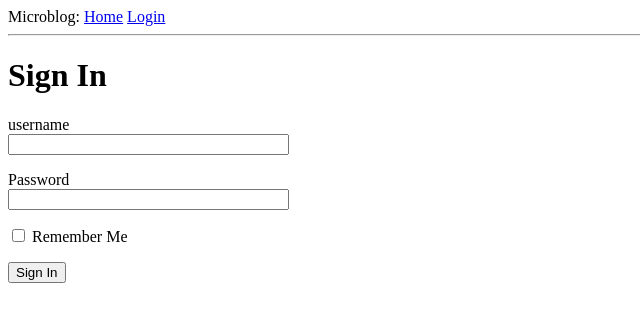
After one commit to kcodek/py-flask-mega, a Flask app: page /login in a window 1280 px wide. The commit adds this page. Shown: the top 322 px of the page, without its empty margins (0-640 px from the left). Run offline with Flask 2, Linux system fonts and the light colour scheme.

Commit message:
Ch_3: Web Forms

```diff
--- a/microblog/app/__init__.py
+++ b/microblog/app/__init__.py
@@ -1,5 +1,7 @@
 from flask import Flask
+from config import Config
 
 app = Flask(__name__)
+app.config.from_object(Config)
 
 from app import routes
--- /dev/null
+++ b/microblog/app/forms.py
@@ -0,0 +1,9 @@
+from flask_wtf import FlaskForm
+from wtforms import StringField, PasswordField, BooleanField, SubmitField
+from wtforms.validators import DataRequired
+
+class LoginForm(FlaskForm):
+    username = StringField('username', validators = [DataRequired()])
+    password = PasswordField('Password', validators=[DataRequired()])
+    remember_me = BooleanField('Remember Me')
+    submit = SubmitField('Sign In')
--- a/microblog/app/routes.py
+++ b/microblog/app/routes.py
@@ -1,5 +1,6 @@
-from flask import render_template
+from flask import render_template,flash,redirect,url_for
 from app import app
+from app.forms import LoginForm
 
 @app.route('/')
 @app.route('/index')
@@ -18,6 +19,17 @@ def index():
 
     return render_template('index.html', title='Home', user=user, posts=posts)
 
+@app.route('/login', methods=['GET', 'POST'])
+def login():
+    form = LoginForm()
+    if form.validate_on_submit():
+        flash('Login requested for user {}, remember_me={}'.format(form.username.data, form.remember_me.data))
+        # return redirect('/index')
+        return redirect(url_for('index'))
+    return render_template('login.html',title='Sign In',form=form)
+
+
+
 
 # without using templates
 # def index():
--- a/microblog/app/templates/base.html
+++ b/microblog/app/templates/base.html
@@ -1,14 +1,27 @@
 <html>
     <head>
-      {% if title %}
-      <title>{{ title }} - Microblog</title>
-      {% else %}
-      <title>Welcome to Microblog</title>
-      {% endif %}
+        {% if title %}
+        <title>{{ title }} - microblog</title>
+        {% else %}
+        <title>microblog</title>
+        {% endif %}
     </head>
     <body>
-        <div>Microblog: <a href="/index">Home</a></div>
+        <div>
+            Microblog:
+            <a href="{{ url_for('index') }}">Home</a>
+            <a href="{{ url_for('login') }}">Login</a>
+        </div>
         <hr>
+        {% with messages = get_flashed_messages() %}
+        {% if messages %}
+        <ul>
+            {% for message in messages %}
+            <li>{{ message }}</li>
+            {% endfor %}
+        </ul>
+        {% endif %}
+        {% endwith %}
         {% block content %}{% endblock %}
     </body>
 </html>
--- /dev/null
+++ b/microblog/app/templates/login.html
@@ -0,0 +1,29 @@
+{% extends "base.html" %}
+
+
+{% block content %}
+    <h1>Sign In</h1>
+    <form action="" method="post">
+        {{ form.hidden_tag() }}
+        <p>
+            {{ form.username.label }}<br>
+            {{ form.username(size=32) }}<br>
+            {% for error in form.username.errors %}
+            <span style="color: red;">[{{ error }}]</span>
+            {% endfor %}
+        </p>
+        <p>
+            {{ form.password.label }}<br>
+            {{ form.password(size=32) }}<br>
+            {% for error in form.password.errors %}
+            <span style="color: red;">[{{ error }}]</span>
+            {% endfor %}
+        </p>
+        <p>{{ form.remember_me() }} {{ form.remember_me.label }}</p>
+        <p>{{ form.submit() }}</p>
+    </form>
+{% endblock %}
+
+<!-- The action attribute of the form is used to tell the browser the URL that should be used when submitting the information the user entered in the form. When the action is set to an empty string the form is submitted to the URL that is currently in the address bar, which is the URL that rendered the form on the page -->
+
+<!-- The form.hidden_tag() template argument generates a hidden field that includes a token that is used to protect the form against CSRF attacks. All you need to do to have the form protected is include this hidden field and have the SECRET_KEY variable defined in the Flask configuration. If you take care of these two things, Flask-WTF does the rest for you. -->
--- /dev/null
+++ b/microblog/config.py
@@ -0,0 +1,4 @@
+import os
+
+class Config(object):
+    SECRET_KEY = os.environ.get('SECRET_KEY') or 'you-will-never-guess'
```
